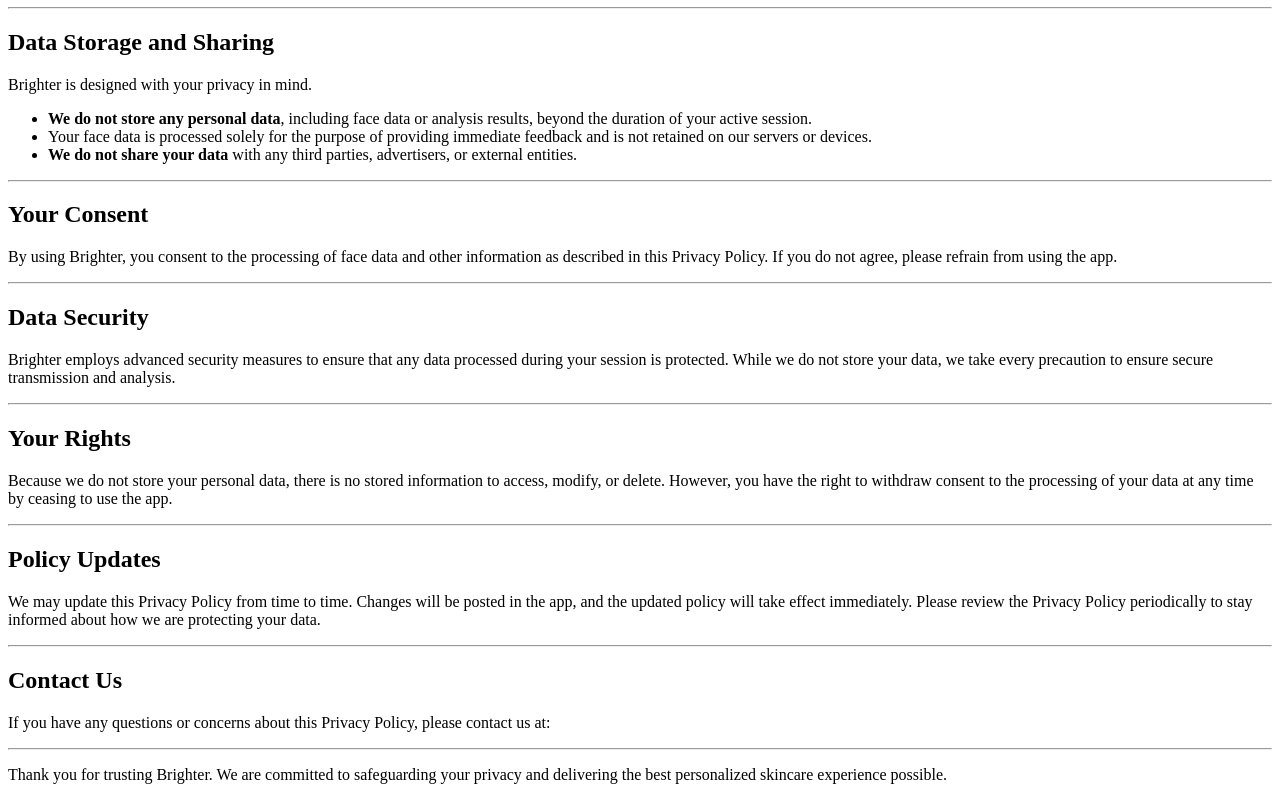
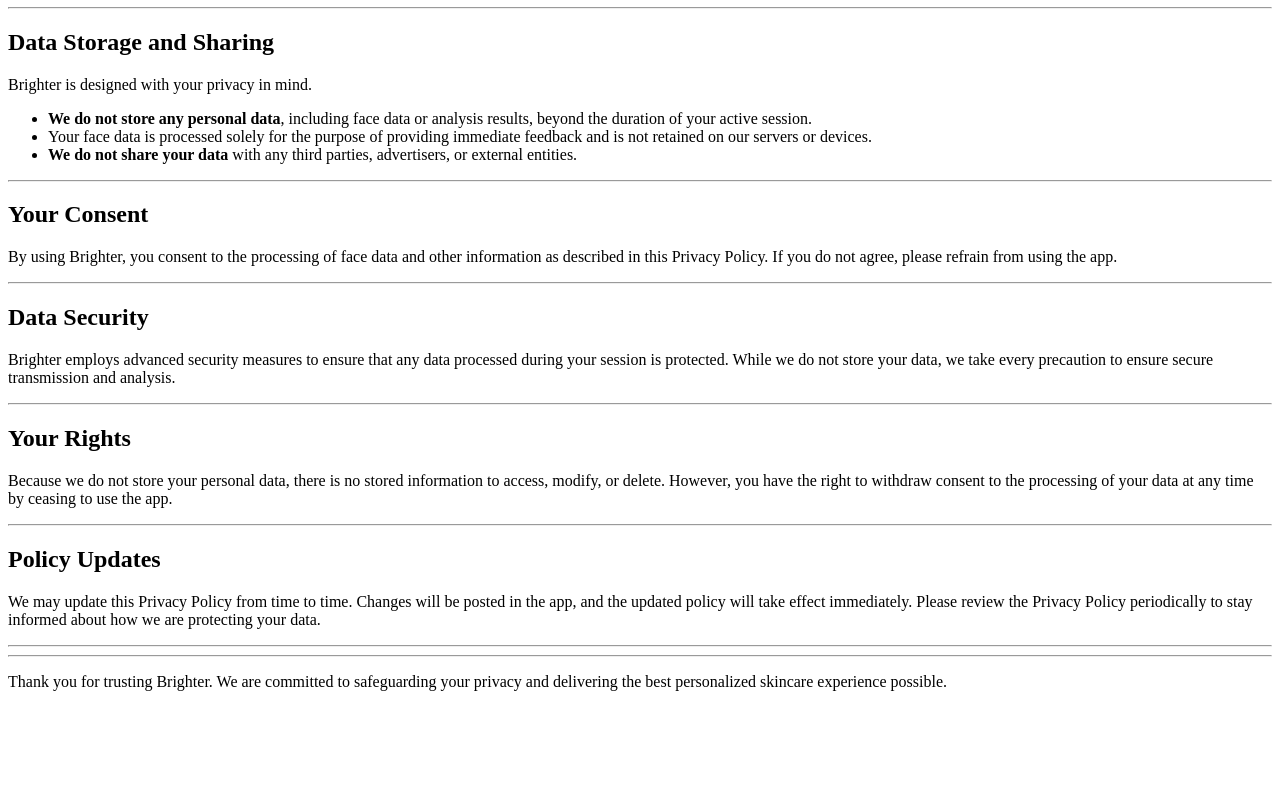
Before and after one commit to jjaemin72/Brighter-App-Privacy-Policy-, a plain HTML site: page index.html in a window 1280 px wide. Shown: the part 386-1186 px from the top of the page. After the commit the page ends 1093 px from the top, so only its background shows below. Drawn offline with Linux system fonts and the light colour scheme.

Commit message:
Update index.html

```diff
--- a/index.html
+++ b/index.html
@@ -49,11 +49,7 @@
     <h2>Policy Updates</h2>
     <p>We may update this Privacy Policy from time to time. Changes will be posted in the app, and the updated policy will take effect immediately. Please review the Privacy Policy periodically to stay informed about how we are protecting your data.</p>
     <hr>
-    <h2>Contact Us</h2>
-    <p>If you have any questions or concerns about this Privacy Policy, please contact us at:</p>
-    <ul>
 
-    </ul>
     <hr>
     <p>Thank you for trusting Brighter. We are committed to safeguarding your privacy and delivering the best personalized skincare experience possible.</p>
 </body>
```
